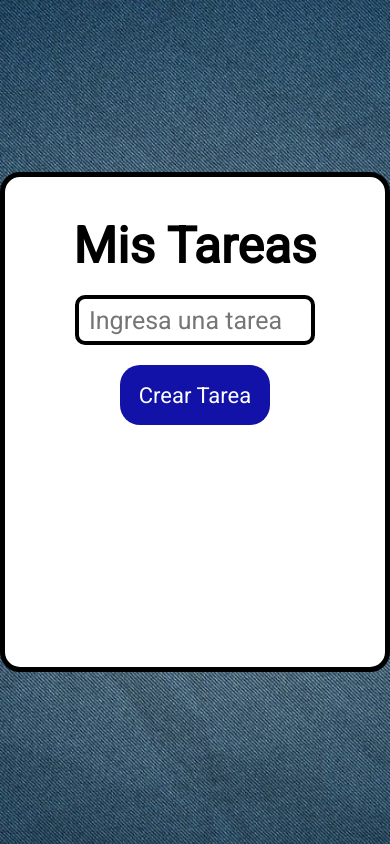
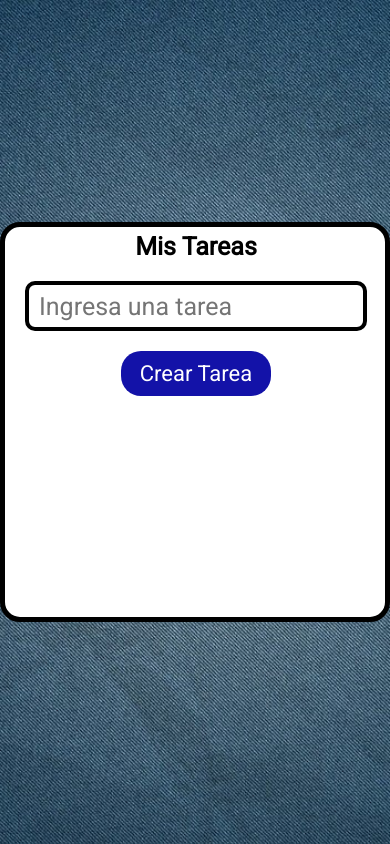
Before and after one commit to EdgarSteinberg/listadetareas, a plain HTML site: page index.html in a window 390 px wide. Drawn offline with nearby package versions, Linux system fonts and the light colour scheme.

Commit message:
responsive

```diff
--- a/style.css
+++ b/style.css
@@ -123,3 +123,29 @@ i {
 .icono-eliminar:hover{
     background-color: rgba(255,255,255, 0.523) ;
 }
+
+
+@media screen and (max-width: 400px){
+    h1 {
+        font-size: 25px;
+        margin-top: 5px;
+    }
+    button {
+        height: 30%;
+    }
+    input {
+        width: 90%;
+    }
+    .contenedor {
+        width: 100%;
+        min-height: 400px;
+        padding: 0;
+    }
+    .tarea {
+        font-size: 15px;
+    }
+    .iconos {
+        display: flex;
+        flex-direction: column;
+    }
+}
```
